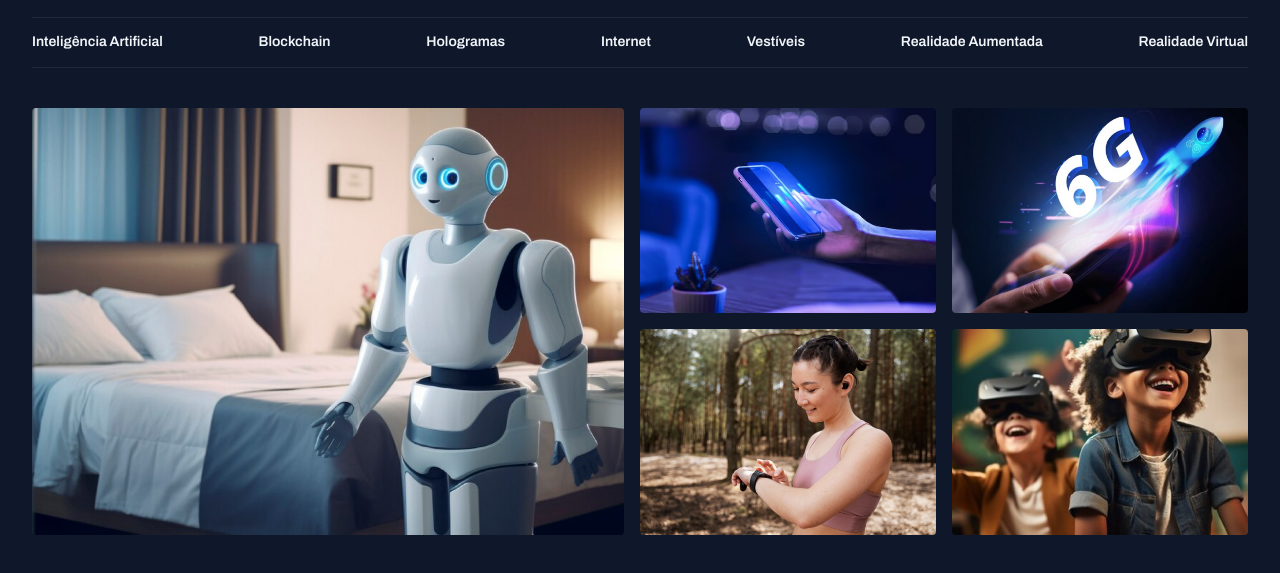
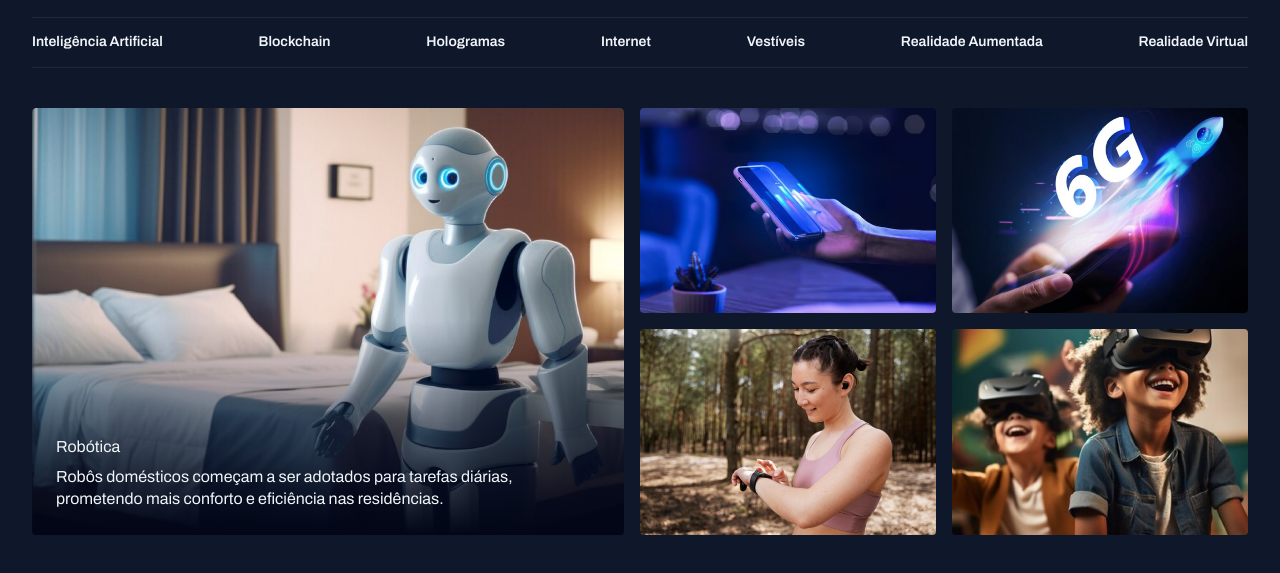
Before and after one commit to MontenegroEngComp/Portal-de-Noticias, a plain HTML site: page index.html in a window 1280 px wide. Shown: the part 45-618 px from the top of the page. Drawn offline with Linux system fonts and the light colour scheme.

Commit message:
adicionando legenda no card principal

```diff
--- a/index.html
+++ b/index.html
@@ -49,6 +49,11 @@
         <section id="featured" class="grid grid-flow-col gap-16">
             <div class="card">
                 <img src="assets/images/Image 01.png" alt="1">
+
+                <figcaption>
+                    <span>Robótica</span>
+                    <h2>Robôs domésticos começam a ser adotados para tarefas diárias, prometendo mais conforto e eficiência nas residências.</h2>
+                </figcaption>
             </div>
 
             <div class="grid grid-cols-2 gap-16">
--- a/styles/sections.css
+++ b/styles/sections.css
@@ -4,4 +4,30 @@
         object-fit: cover;
         border-radius: 4px;
     }
+
+    .card {
+
+        border-radius: 4px;
+        overflow: hidden;
+        position: relative;
+
+        &::before {
+            content: '';
+            position: absolute;
+            inset: 0;
+            top: 50%;
+            background: linear-gradient(180deg, transparent 0%,
+            #020617 100%);
+        }
+
+        figcaption {
+            position: absolute;
+            bottom: 0;
+            padding: 24px;
+
+            h2{
+                margin-top: 8px;
+            }
+        }
+    }
 }
```
